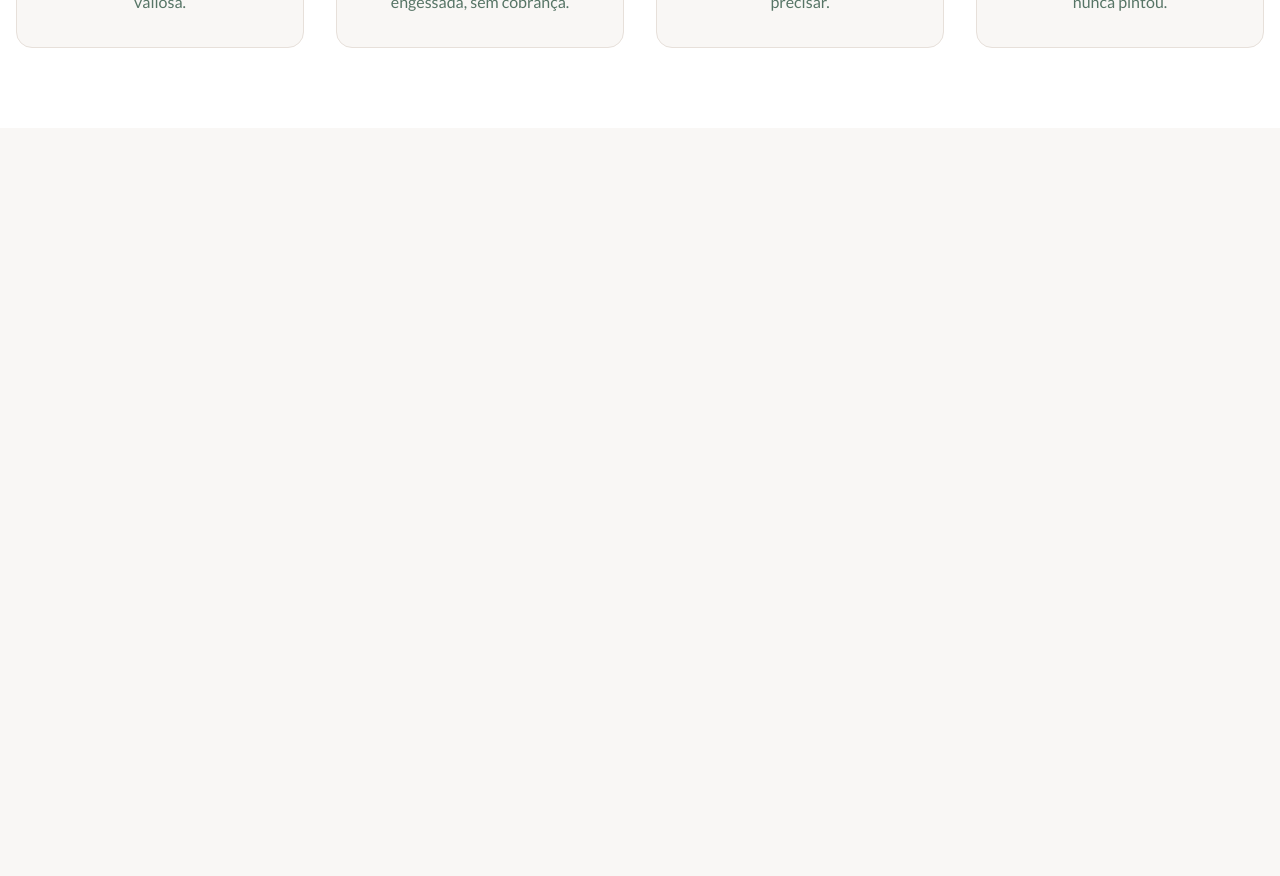
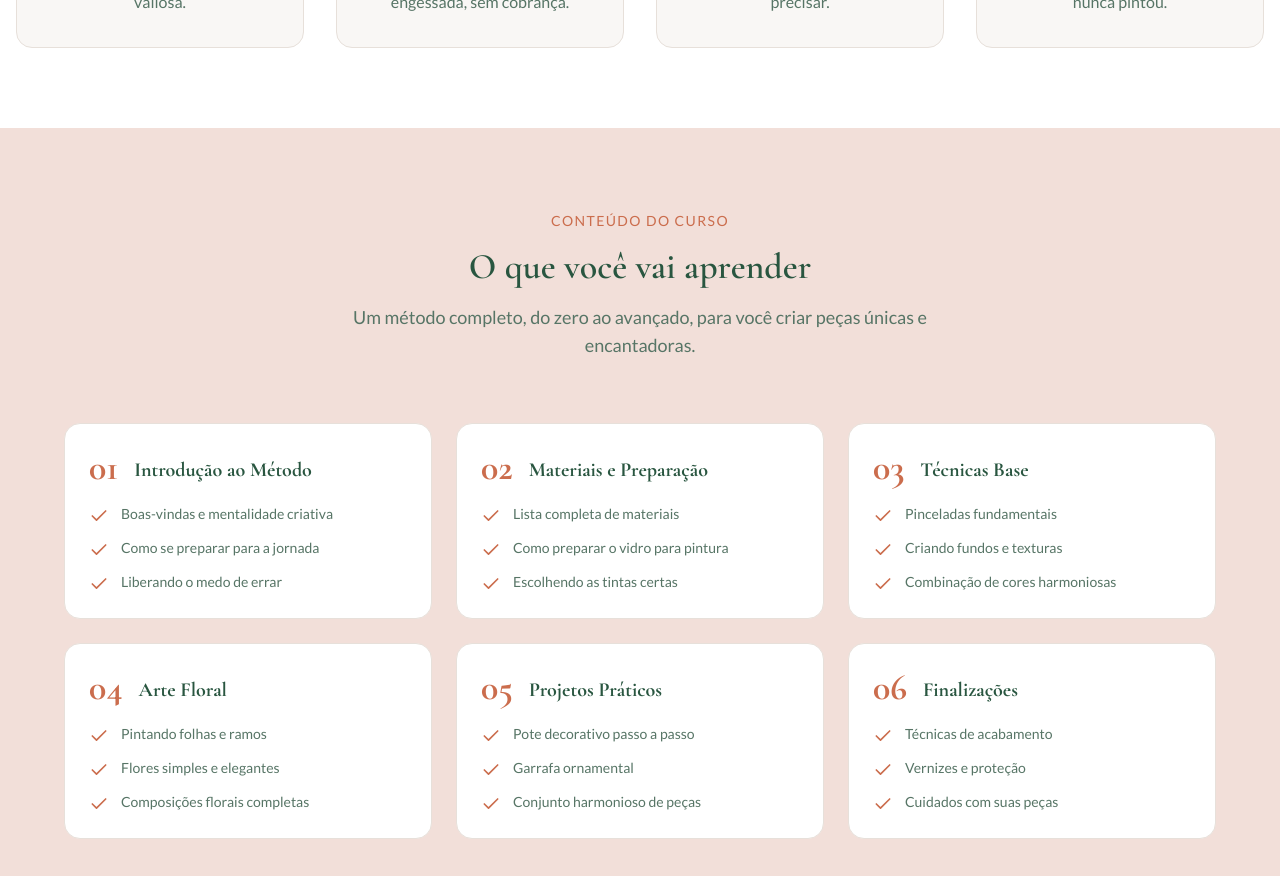
Before and after one commit to taviodias/lp-pintar-sem-medo, a React (Vite) app: page / in a window 1280 px wide. Shown: the part 1280-2156 px from the top of the page. Before the commit the page ends 1408 px from the top, so only its background shows below. Built offline with nearby package versions, Linux system fonts and the light colour scheme.

Commit message:
Modules Section

```diff
--- a/src/App.tsx
+++ b/src/App.tsx
@@ -1,11 +1,13 @@
 import Benefits from "./components/Benefits";
 import Hero from "./components/Hero";
+import Modules from "./components/Modules";
 
 export default function App() {
   return (
     <main>
       <Hero />
       <Benefits />
+      <Modules />
     </main>
   );
 }
--- a/src/components/Benefits.tsx
+++ b/src/components/Benefits.tsx
@@ -59,7 +59,7 @@ export default function Benefits() {
           transition={{ duration: 0.7 }}
         >
           <h2 className="font-display text-3xl md:text-4xl font-semibold text-primary mb-4">
-            Para Quem É Este Método?
+            Para quem é este Método?
           </h2>
           <p className="text-muted-foreground text-lg max-w-2xl mx-auto">
             Para mulheres que desejam se reconectar com sua criatividade através
--- /dev/null
+++ b/src/components/Modules.tsx
@@ -0,0 +1,162 @@
+import { Check } from "lucide-react";
+import { motion } from "framer-motion";
+
+const modules = [
+  {
+    number: "01",
+    title: "Introdução ao Método",
+    lessons: [
+      "Boas-vindas e mentalidade criativa",
+      "Como se preparar para a jornada",
+      "Liberando o medo de errar",
+    ],
+  },
+  {
+    number: "02",
+    title: "Materiais e Preparação",
+    lessons: [
+      "Lista completa de materiais",
+      "Como preparar o vidro para pintura",
+      "Escolhendo as tintas certas",
+    ],
+  },
+  {
+    number: "03",
+    title: "Técnicas Base",
+    lessons: [
+      "Pinceladas fundamentais",
+      "Criando fundos e texturas",
+      "Combinação de cores harmoniosas",
+    ],
+  },
+  {
+    number: "04",
+    title: "Arte Floral",
+    lessons: [
+      "Pintando folhas e ramos",
+      "Flores simples e elegantes",
+      "Composições florais completas",
+    ],
+  },
+  {
+    number: "05",
+    title: "Projetos Práticos",
+    lessons: [
+      "Pote decorativo passo a passo",
+      "Garrafa ornamental",
+      "Conjunto harmonioso de peças",
+    ],
+  },
+  {
+    number: "06",
+    title: "Finalizações",
+    lessons: [
+      "Técnicas de acabamento",
+      "Vernizes e proteção",
+      "Cuidados com suas peças",
+    ],
+  },
+];
+
+const containerVariants = {
+  hidden: { opacity: 0 },
+  visible: {
+    opacity: 1,
+    transition: {
+      staggerChildren: 0.1,
+    },
+  },
+};
+
+const cardVariants = {
+  hidden: { opacity: 0, y: 50, scale: 0.95 },
+  visible: {
+    opacity: 1,
+    y: 0,
+    scale: 1,
+    transition: { duration: 0.5, ease: "easeOut" as const },
+  },
+};
+
+export default function Modules() {
+  return (
+    <section className="py-20 bg-blush" id="modulos">
+      <div className="container mx-auto px-4">
+        <motion.div
+          className="text-center mb-16"
+          initial={{ opacity: 0, y: 30 }}
+          whileInView={{ opacity: 1, y: 0 }}
+          viewport={{ once: true, margin: "-100px" }}
+          transition={{ duration: 0.7 }}
+        >
+          <span className="inline-block text-sm font-medium tracking-widest uppercase text-terracotta mb-4">
+            Conteúdo do Curso
+          </span>
+          <h2 className="font-display text-3xl md:text-4xl font-semibold text-primary mb-4">
+            O que você vai aprender
+          </h2>
+          <p className="text-muted-foreground text-lg max-w-2xl mx-auto">
+            Um método completo, do zero ao avançado, para você criar peças
+            únicas e encantadoras.
+          </p>
+        </motion.div>
+
+        <motion.div
+          className="grid md:grid-cols-2 lg:grid-cols-3 gap-6 max-w-6xl mx-auto"
+          variants={containerVariants}
+          initial="hidden"
+          whileInView="visible"
+          viewport={{ once: true, margin: "-50px" }}
+        >
+          {modules.map((module, index) => (
+            <motion.div
+              key={index}
+              variants={cardVariants}
+              whileHover={{
+                y: -5,
+                boxShadow: "0 20px 40px -15px rgba(0,0,0,0.15)",
+              }}
+              className="bg-card p-6 rounded-2xl border border-sage hover:shadow-elegant transition-all duration-300"
+            >
+              <div className="flex items-start gap-4 mb-4">
+                <motion.span
+                  className="text-4xl font-display font-bold text-terracotta"
+                  initial={{ scale: 0.5 }}
+                  whileInView={{ scale: 1 }}
+                  viewport={{ once: true }}
+                  transition={{
+                    delay: index * 0.05,
+                    type: "spring",
+                    stiffness: 200,
+                  }}
+                >
+                  {module.number}
+                </motion.span>
+                <h3 className="font-display text-xl font-bold text-primary pt-2">
+                  {module.title}
+                </h3>
+              </div>
+              <ul className="space-y-3">
+                {module.lessons.map((lesson, lessonIndex) => (
+                  <motion.li
+                    key={lessonIndex}
+                    className="flex items-start gap-3"
+                    initial={{ opacity: 0, x: -10 }}
+                    whileInView={{ opacity: 1, x: 0 }}
+                    viewport={{ once: true }}
+                    transition={{ delay: 0.2 + lessonIndex * 0.1 }}
+                  >
+                    <Check className="w-5 h-5 text-terracotta shrink-0 mt-0.5" />
+                    <span className="text-muted-foreground text-sm">
+                      {lesson}
+                    </span>
+                  </motion.li>
+                ))}
+              </ul>
+            </motion.div>
+          ))}
+        </motion.div>
+      </div>
+    </section>
+  );
+}
```
